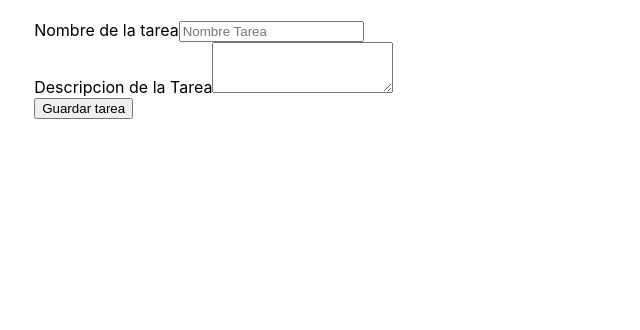
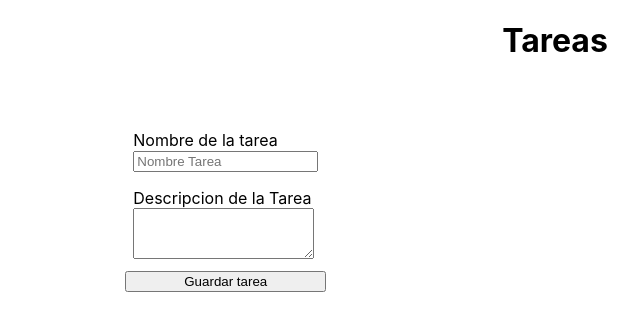
Before and after one commit to Nahuel-Ramirez/Practica-React, a React (Create React App) app: page / in a window 1280 px wide. Shown: the top 330 px of the page, without its empty margins (85-725 px from the left). Built offline with nearby package versions, Linux system fonts and the light colour scheme.

Commit message:
haciendo mas styled components

```diff
--- a/package.json
+++ b/package.json
@@ -17,7 +17,7 @@
   "scripts": {
     "start": "react-scripts start",
     "build": "react-scripts build",
-    "test": "react-scripts test",
+    "test": "react-scripts test --coverage",
     "eject": "react-scripts eject"
   },
   "eslintConfig": {
--- a/src/App.js
+++ b/src/App.js
@@ -19,11 +19,14 @@ function App() {
   return (
     <>
       <Container>
-        <Row justify={"center"} mt={5}>
-          <Col size={4}>
+        <Row justify="center">
+          <h1>Tareas</h1>
+        </Row>
+        <Row justify="space-around" mt={5} align="center">
+          <Col size={2}>
             <TaskForm addTask={addTask} />
           </Col>
-          <Col size={6}>
+          <Col size={2}>
             <Tasks tasks={tasks} deleteTask={deleteTask} />
           </Col>
         </Row>
--- a/src/components/Tasks/Task.js
+++ b/src/components/Tasks/Task.js
@@ -1,5 +1,6 @@
-import { Table, Card, Button } from "react-bootstrap";
+import { Card, Button } from "react-bootstrap";
 import PropTypes from "prop-types";
+import { StyledContainerTasks } from "../layout/StyledContainerTasks";
 
 const Tasks = ({ tasks, deleteTask }) => {
   const removeTask = (id) => {
@@ -11,14 +12,18 @@ const Tasks = ({ tasks, deleteTask }) => {
       <Card style={{ width: "18rem" }}>
         {tasks.map((task) => {
           return (
+            <StyledContainerTasks>
               <Card.Body key={task.id}>
                 <Card.Title>ID: {task.id}</Card.Title>
-              <Card.Subtitle className="mb-2 text-muted">
+                <Card.Subtitle className="text-muted">
                   Nombre de la tarea: {task.name}
                 </Card.Subtitle>
                 <Card.Text>Descripcion: {task.description}</Card.Text>
-              <Button onClick={() => removeTask(task.id)}>Borrar tarea</Button>
+                <Button onClick={() => removeTask(task.id)}>
+                  Borrar tarea
+                </Button>
               </Card.Body>
+            </StyledContainerTasks>
           );
         })}
       </Card>
--- a/src/components/TasksForm/TasksForm.js
+++ b/src/components/TasksForm/TasksForm.js
@@ -1,6 +1,8 @@
 import { Form, Button } from "react-bootstrap";
 import PropTypes from "prop-types";
 import short from "short-uuid";
+import { StyledContainerTasks } from "../layout/StyledContainerTasks";
+import { FormGroup } from "../layout/FormGroup";
 
 const TaskForm = ({ addTask }) => {
   const handleAddTask = (e) => {
@@ -14,18 +16,18 @@ const TaskForm = ({ addTask }) => {
   };
 
   return (
-    <Form onSubmit={handleAddTask}>
-      <Form.Group>
+    <StyledContainerTasks onSubmit={handleAddTask}>
+      <FormGroup>
         <Form.Label>Nombre de la tarea</Form.Label>
         <Form.Control type="text" name="taskName" placeholder="Nombre Tarea" />
-      </Form.Group>
-      <Form.Group>
+      </FormGroup>
+      <FormGroup>
         <Form.Label>Descripcion de la Tarea</Form.Label>
         <Form.Control as="textarea" name="taskDescription" rows={3} />
-      </Form.Group>
+      </FormGroup>
 
       <Button type="submit">Guardar tarea</Button>
-    </Form>
+    </StyledContainerTasks>
   );
 };
 
--- /dev/null
+++ b/src/components/layout/FormGroup.js
@@ -0,0 +1,5 @@
+import styled from "styled-components";
+
+export const FormGroup = styled.div`
+  padding: 8px;
+`;
--- /dev/null
+++ b/src/components/layout/StyledContainerTasks.js
@@ -0,0 +1,11 @@
+import { Form } from "react-bootstrap";
+import styled from "styled-components";
+
+export const StyledContainerTasks = styled(Form)`
+  display: flex;
+  flex-direction: column;
+  justify-content: center;
+  padding: 10px;
+  margin-top: 10px;
+  align-content: center;
+`;
--- a/src/constants/layout.js
+++ b/src/constants/layout.js
@@ -3,4 +3,10 @@ import PropTypes from "prop-types";
 export const baseWidht = 8.33333;
 export const numberType = PropTypes.number;
 export const atomicPx = 4;
-export const justifyValues = ["center", "start", "end", "space-between"];
+export const justifyValues = [
+  "center",
+  "start",
+  "end",
+  "space-between",
+  "space-around",
+];
```
Also changed, not shown: 1 other file (tests, documents, lock files or other folders). Lines whose indentation alone changed are shown as unchanged.
